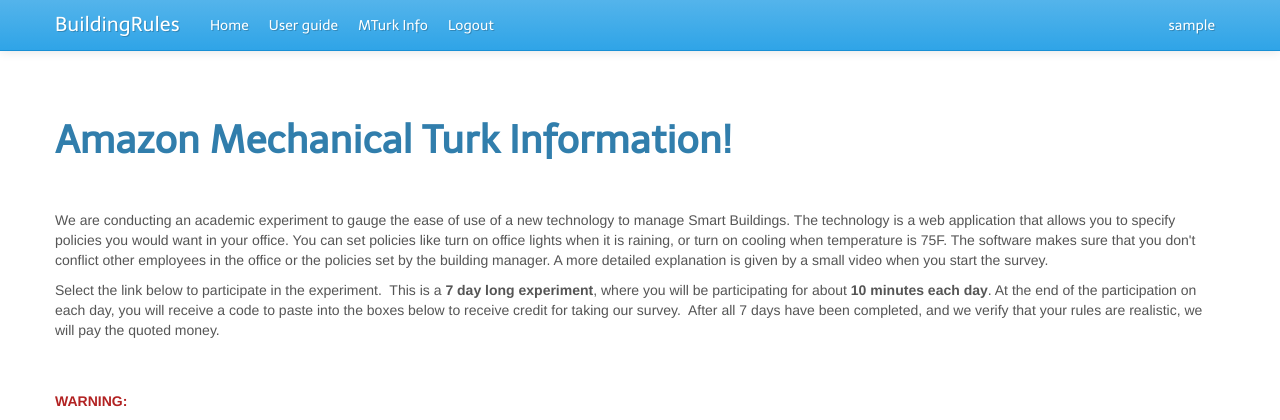
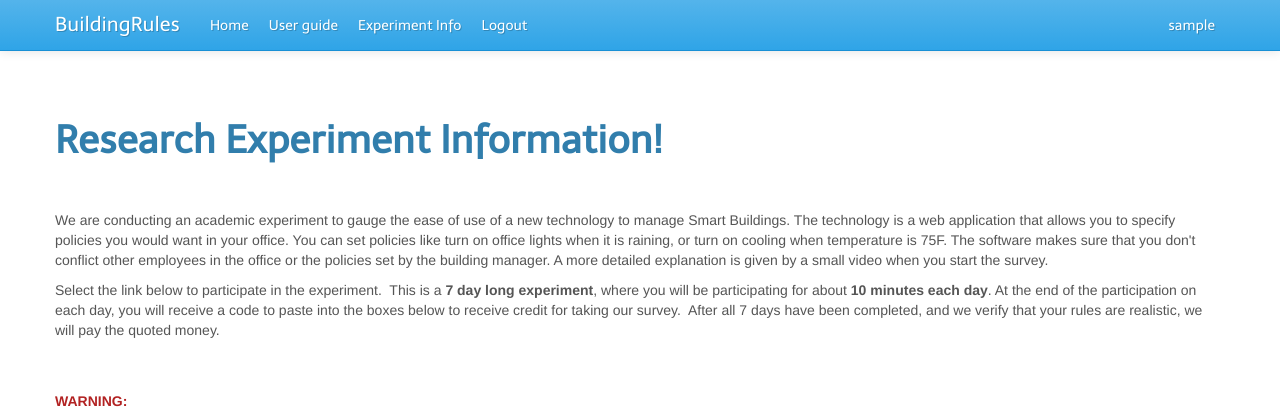
Before and after one commit to alenacci/BuildingRules, a Flask app: page /mturkinfo in a window 1280 px wide. Shown: the top 420 px of the page. Run offline with Flask 2, Linux system fonts and the light colour scheme; the visitor is signed in with stand-in values (Sample User, id 1); some libraries are stand-ins or nearby versions.

```diff
--- a/frontend/app/templates/layout.html
+++ b/frontend/app/templates/layout.html
@@ -69,7 +69,7 @@
 
 				{% if session.logged_in %}
 					<li><a id="swatch-link" href="{{url_for('gui.userguide')}}">User guide</a></li>
-					<li><a id="swatch-link" href="{{url_for('gui.mturkinfo')}}">MTurk Info</a></li>
+					<li><a id="swatch-link" href="{{url_for('gui.mturkinfo')}}">Experiment Info</a></li>
 					<li><a id="swatch-link" href="{{url_for('gui.logout')}}">Logout</a></li>
 				{% else %}
 					<li><a id="swatch-link" href="{{url_for('gui.login')}}">Login</a></li>
--- a/frontend/app/templates/mturkinfo.html
+++ b/frontend/app/templates/mturkinfo.html
@@ -4,7 +4,7 @@
     <div class="container">
 
         <p class="lead">
-        <h1>Amazon Mechanical Turk Information!</h1>
+        <h1>Research Experiment Information!</h1>
         </p>
 
         <br>
```
